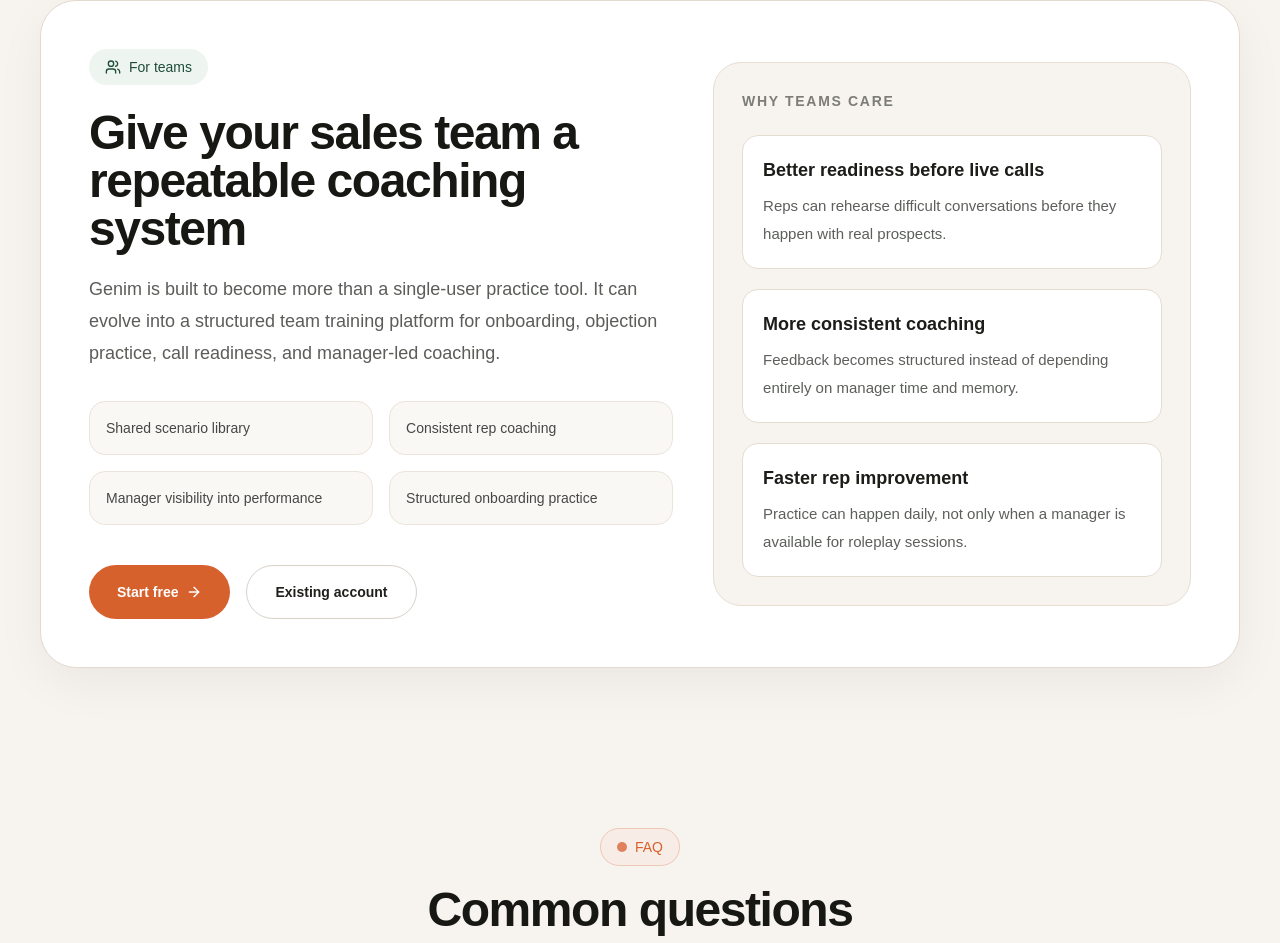
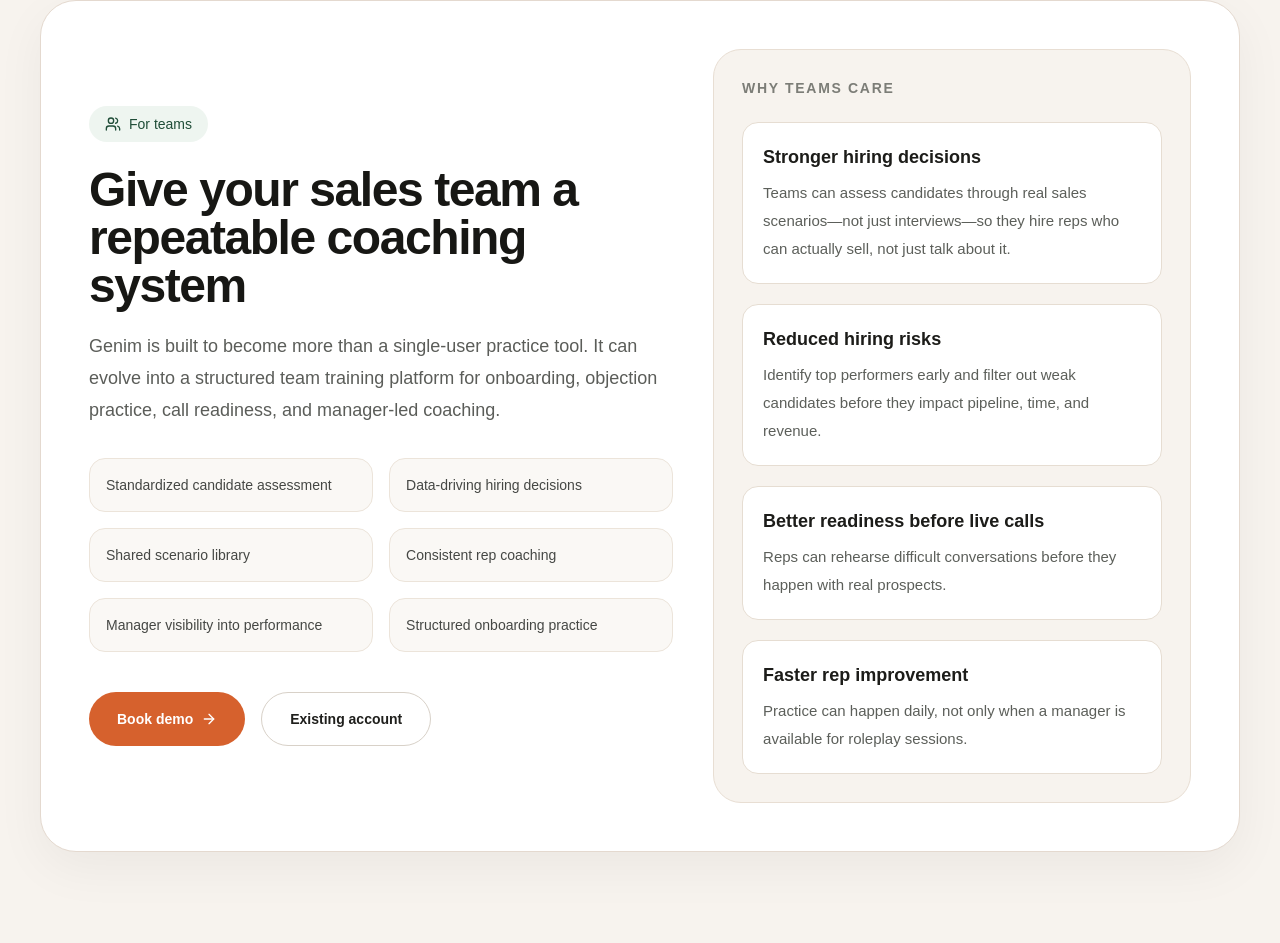
Before and after one commit to Leinadivel/genim-roleplay, a Next.js app: page / in a window 1280 px wide. Shown: the part 3740-4683 px from the top of the page. Built offline with nearby package versions, Linux system fonts and the light colour scheme.

Commit message:
UI updates

```diff
--- a/src/app/page.tsx
+++ b/src/app/page.tsx
@@ -550,6 +550,8 @@
 
               <div className="mt-8 grid gap-4 md:grid-cols-2">
                 {[
+                  'Standardized candidate assessment',
+                  'Data-driving hiring decisions',
                   'Shared scenario library',
                   'Consistent rep coaching',
                   'Manager visibility into performance',
@@ -566,10 +568,10 @@
 
               <div className="mt-10 flex flex-wrap gap-4">
                 <Link
-                  href="/register"
+                  href="/book-demo"
                   className="inline-flex items-center gap-2 rounded-full bg-[#d6612d] px-7 py-4 text-sm font-semibold text-white"
                 >
-                  Start free
+                  Book demo
                   <ArrowRight className="h-4 w-4" />
                 </Link>
 
@@ -590,12 +592,16 @@
               <div className="mt-6 space-y-5">
                 {[
                   {
+                    title: 'Stronger hiring decisions',
+                    body: 'Teams can assess candidates through real sales scenarios—not just interviews—so they hire reps who can actually sell, not just talk about it.',
+                  },
+                  {
+                    title: 'Reduced hiring risks',
+                    body: 'Identify top performers early and filter out weak candidates before they impact pipeline, time, and revenue.',
+                  },
+                  {
                     title: 'Better readiness before live calls',
                     body: 'Reps can rehearse difficult conversations before they happen with real prospects.',
-                  },
-                  {
-                    title: 'More consistent coaching',
-                    body: 'Feedback becomes structured instead of depending entirely on manager time and memory.',
                   },
                   {
                     title: 'Faster rep improvement',
```
